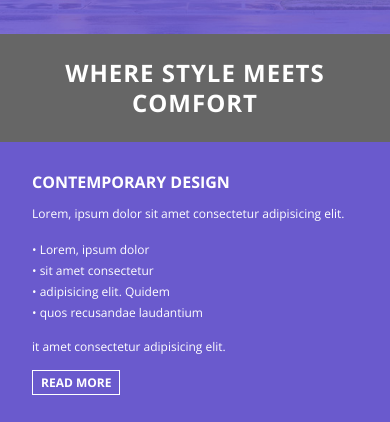
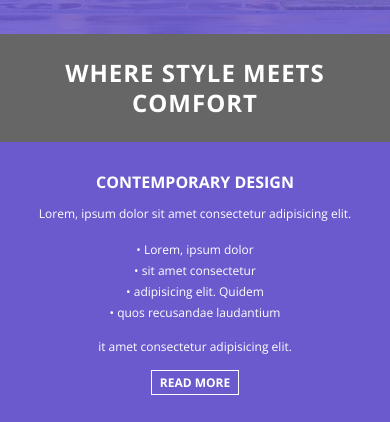
Before and after one commit to SeikyouP/newsletter-email, a plain HTML site: page index.html in a window 390 px wide. Shown: the part 422-844 px from the top of the page. Drawn offline with nearby package versions, Linux system fonts and the light colour scheme.

Commit message:
Email Update

```diff
--- a/index.html
+++ b/index.html
@@ -99,7 +99,15 @@
       }
     }
   </style>
-  <style type="text/css"></style>
+  <style type="text/css">
+    @media(max-width:600px) {
+      * {
+        margin: auto !important;
+        text-align: center !important;
+        word-break: normal;
+      }
+    }
+  </style>
   <!-- Title (The 'mj-title' tag is the HTML <title> tag) -->
   <!-- Note: The 'mj-font' is used to import fonts -->
   <!-- Import Google Fonts -->
```
Also changed, not shown: 1 other file.
